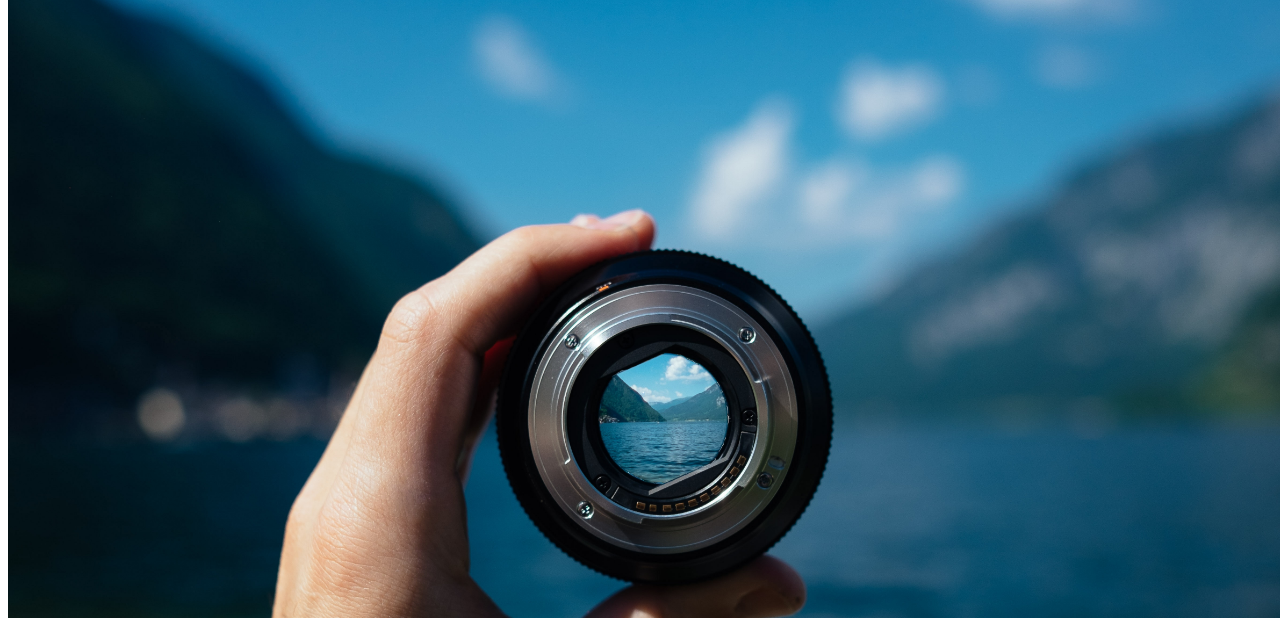
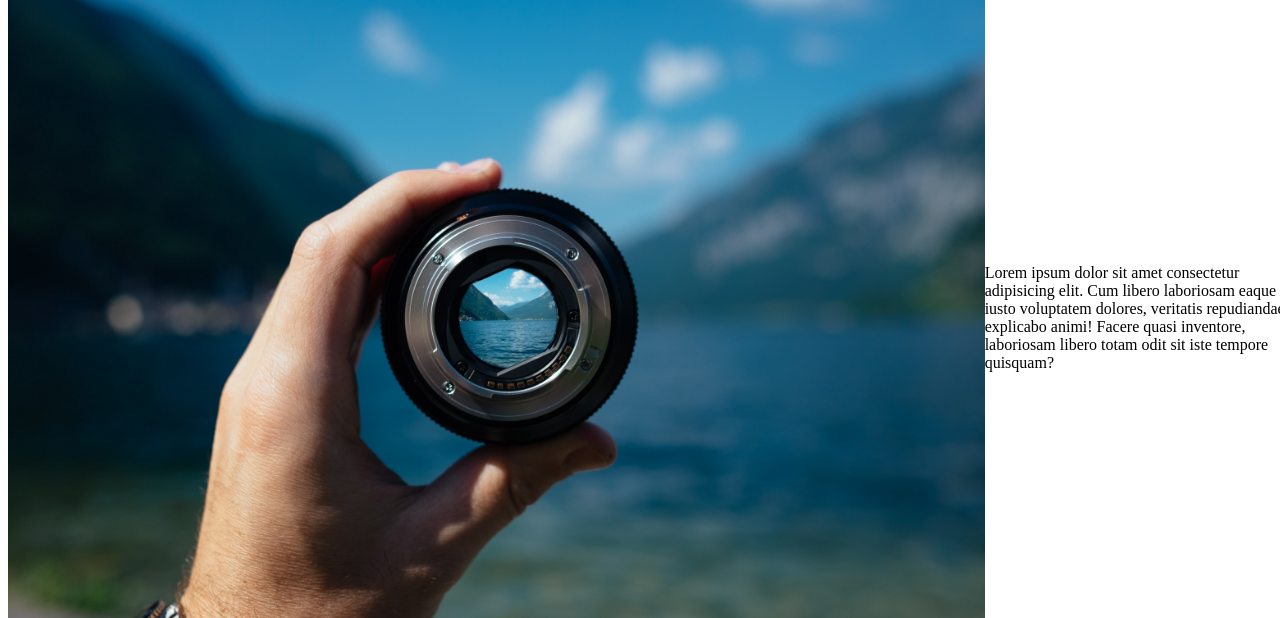
Before and after one commit to Philippe-Prevost/First-folder-frontend, a plain HTML site: page index.html in a window 1280 px wide. Shown: the part 182-800 px from the top of the page. Drawn offline with Linux system fonts and the light colour scheme.

Commit message:
add article

```diff
--- a/index.html
+++ b/index.html
@@ -22,7 +22,12 @@
     </nav>
 
     <main>
+        <article>
             <img src="images\paul-skorupskas-7KLa-xLbSXA-unsplash.jpg" alt="photographer">
+        </article>
+        <article>
+            <p>Lorem ipsum dolor sit amet consectetur adipisicing elit. Cum libero laboriosam eaque iusto voluptatem dolores, veritatis repudiandae explicabo animi! Facere quasi inventore, laboriosam libero totam odit sit iste tempore quisquam?</p>
+        </article>
 
     </main>
 
```
Lines whose indentation alone changed are shown as unchanged.
